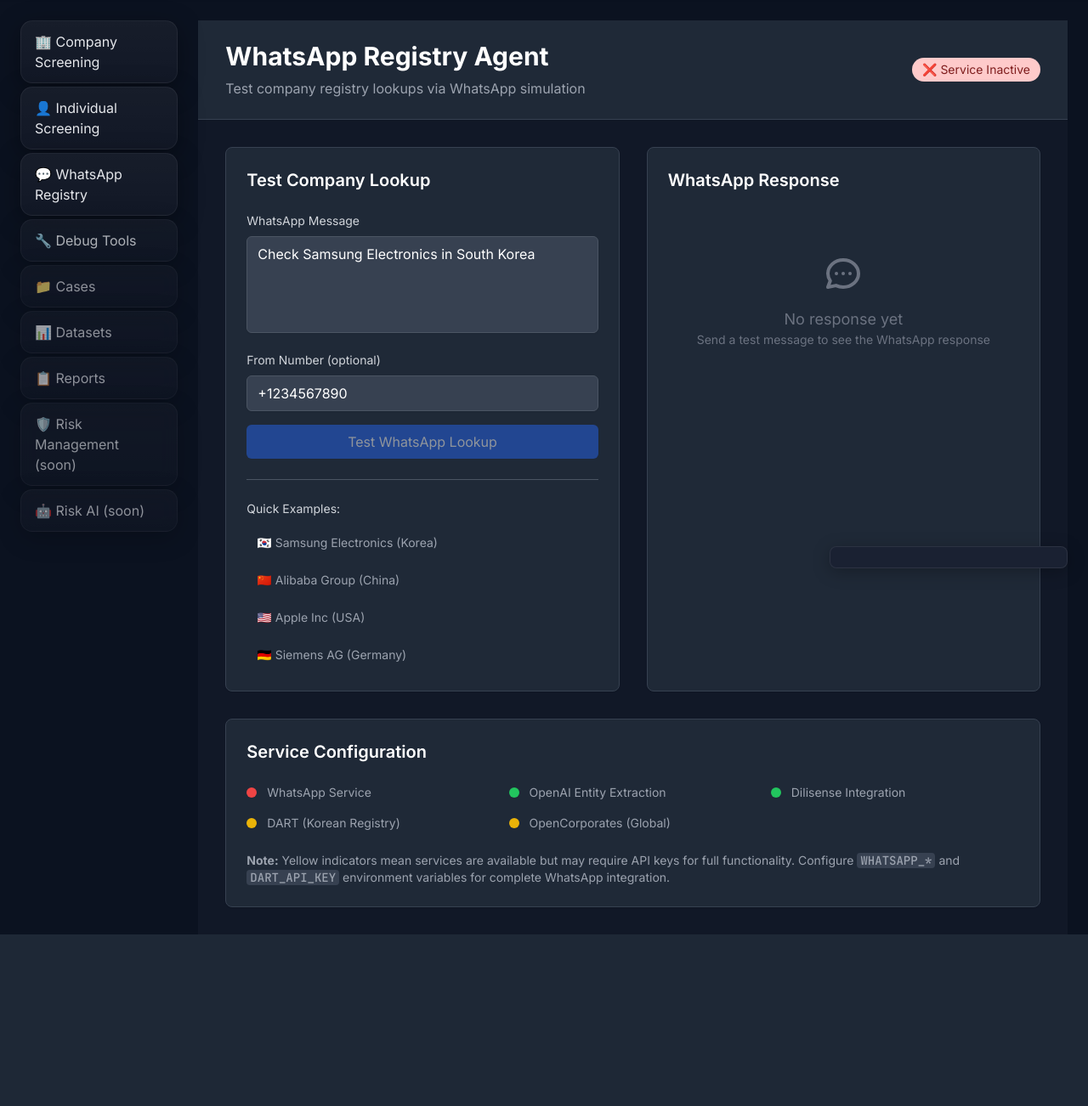
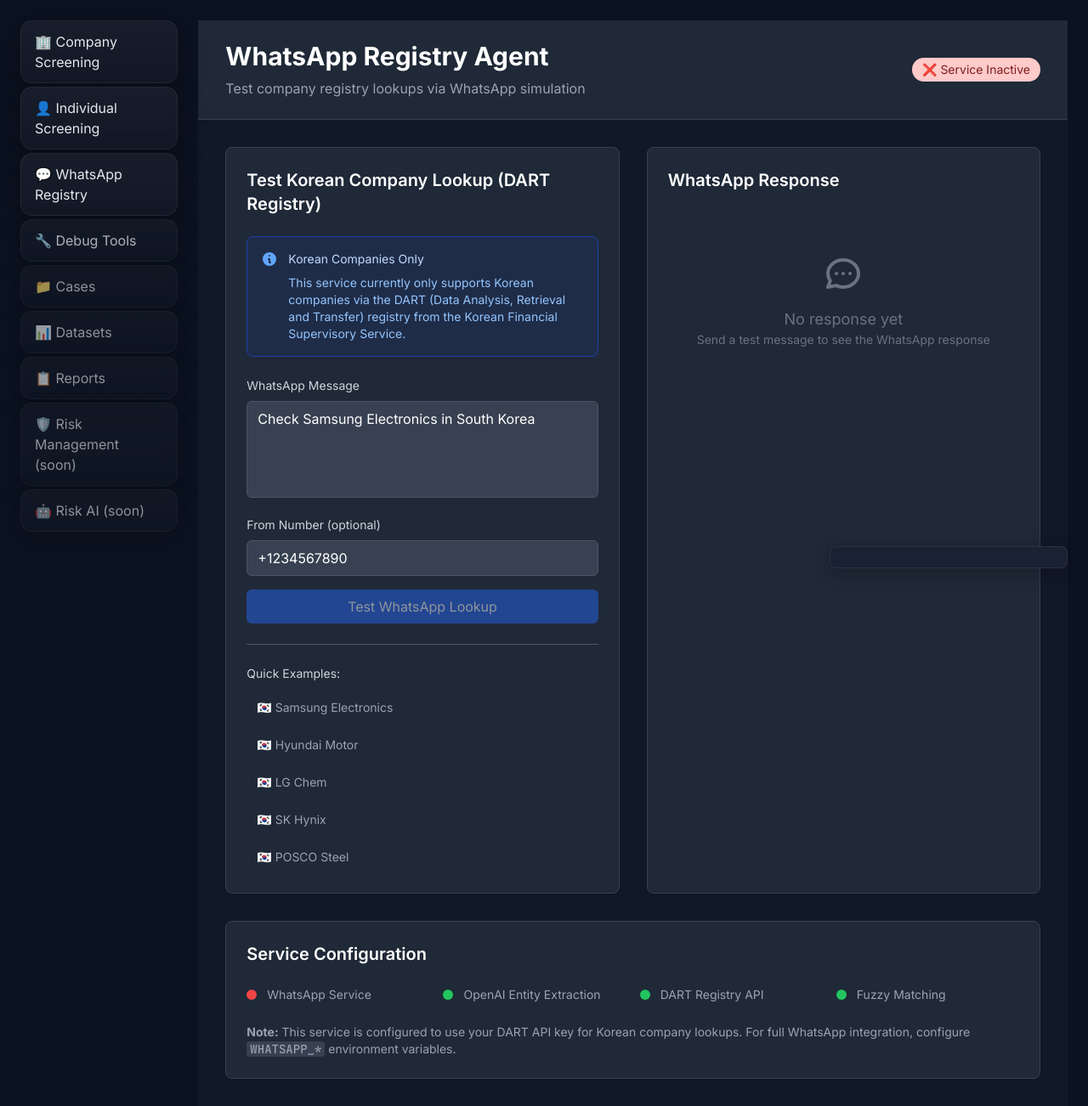
Before and after one commit to laithharzallah/Laithstool, a Python web app: template templates/whatsapp_test.html in a window 1280 px wide. Shown: the part 107-1409 px from the top of the page at 85% size. Before the commit the page ends 1207 px from the top, so only its background shows below. Run offline with Jinja, Linux system fonts and the light colour scheme; the template is opened without the code that fills it, so the values that code supplies are empty; some libraries are stand-ins or nearby versions.

Commit message:
Simplify WhatsApp Registry to DART-only: Korean company focus, remove multi-adapter complexity, use provided API key

```diff
--- a/app.py
+++ b/app.py
@@ -613,10 +613,10 @@
             "WHATSAPP_BEARER": bool(os.getenv("WHATSAPP_BEARER")),
             "WHATSAPP_VERIFY_TOKEN": bool(os.getenv("WHATSAPP_VERIFY_TOKEN")),
             "WHATSAPP_SENDER_E164": bool(os.getenv("WHATSAPP_SENDER_E164")),
-            "DART_API_KEY": bool(os.getenv("DART_API_KEY")),
-            "OPENCORPORATES_API_KEY": bool(os.getenv("OPENCORPORATES_API_KEY")),
+            "DART_API_KEY": bool(os.getenv("DART_API_KEY", "41e3e5a7cb9e450b235a6a79d2e538ac83c711e7")),
             "providers": getattr(rt, "search_providers", []),
             "whatsapp_service": WHATSAPP_AVAILABLE,
+            "korean_registry_focus": True,
         }
         return jsonify(info)
     except Exception as e:
--- a/services/adapters/dart.py
+++ b/services/adapters/dart.py
@@ -13,7 +13,8 @@
     """Korea Financial Supervisory Service DART API"""
 
     def __init__(self):
-        self.api_key = os.getenv("DART_API_KEY", "")
+        # Use provided API key
+        self.api_key = os.getenv("DART_API_KEY", "41e3e5a7cb9e450b235a6a79d2e538ac83c711e7")
         self.base_url = "https://opendart.fss.or.kr/api"
 
     def search_company(self, company_name: str) -> List[Dict[str, Any]]:
--- a/templates/whatsapp_test.html
+++ b/templates/whatsapp_test.html
@@ -41,8 +41,26 @@
             <!-- Test Form -->
             <div class="bg-white dark:bg-gray-800 rounded-lg shadow-sm border border-gray-200 dark:border-gray-700 p-6">
                 <h2 class="text-xl font-semibold text-gray-900 dark:text-white mb-6">
-                    Test Company Lookup
+                    Test Korean Company Lookup (DART Registry)
                 </h2>
+
+                <div class="bg-blue-50 dark:bg-blue-900/20 border border-blue-200 dark:border-blue-800 rounded-lg p-4 mb-6">
+                    <div class="flex">
+                        <div class="flex-shrink-0">
+                            <svg class="h-5 w-5 text-blue-400" fill="currentColor" viewBox="0 0 20 20">
+                                <path fill-rule="evenodd" d="M18 10a8 8 0 11-16 0 8 8 0 0116 0zm-7-4a1 1 0 11-2 0 1 1 0 012 0zM9 9a1 1 0 000 2v3a1 1 0 001 1h1a1 1 0 100-2v-3a1 1 0 00-1-1H9z" clip-rule="evenodd"></path>
+                            </svg>
+                        </div>
+                        <div class="ml-3">
+                            <h3 class="text-sm font-medium text-blue-800 dark:text-blue-200">
+                                Korean Companies Only
+                            </h3>
+                            <div class="mt-2 text-sm text-blue-700 dark:text-blue-300">
+                                <p>This service currently only supports Korean companies via the DART (Data Analysis, Retrieval and Transfer) registry from the Korean Financial Supervisory Service.</p>
+                            </div>
+                        </div>
+                    </div>
+                </div>
 
                 <form id="whatsapp-test-form" class="space-y-4">
                     <div>
@@ -96,28 +114,34 @@
                     </h3>
                     <div class="space-y-2">
                         <button
-                            onclick="setExample('Check Samsung Electronics in South Korea')"
+                            onclick="setExample('Check Samsung Electronics in Korea')"
                             class="block w-full text-left px-3 py-2 text-sm text-gray-600 dark:text-gray-400 hover:bg-gray-50 dark:hover:bg-gray-700 rounded-md transition duration-200"
                         >
-                            🇰🇷 Samsung Electronics (Korea)
+                            🇰🇷 Samsung Electronics
                         </button>
                         <button
-                            onclick="setExample('Check Alibaba Group in China')"
+                            onclick="setExample('Find Hyundai Motor Company in South Korea')"
                             class="block w-full text-left px-3 py-2 text-sm text-gray-600 dark:text-gray-400 hover:bg-gray-50 dark:hover:bg-gray-700 rounded-md transition duration-200"
                         >
-                            🇨🇳 Alibaba Group (China)
+                            🇰🇷 Hyundai Motor
                         </button>
                         <button
-                            onclick="setExample('Check Apple Inc in USA')"
+                            onclick="setExample('Search for LG Chem in Korea')"
                             class="block w-full text-left px-3 py-2 text-sm text-gray-600 dark:text-gray-400 hover:bg-gray-50 dark:hover:bg-gray-700 rounded-md transition duration-200"
                         >
-                            🇺🇸 Apple Inc (USA)
+                            🇰🇷 LG Chem
                         </button>
                         <button
-                            onclick="setExample('Check Siemens AG in Germany')"
+                            onclick="setExample('Look up SK Hynix in South Korea')"
                             class="block w-full text-left px-3 py-2 text-sm text-gray-600 dark:text-gray-400 hover:bg-gray-50 dark:hover:bg-gray-700 rounded-md transition duration-200"
                         >
-                            🇩🇪 Siemens AG (Germany)
+                            🇰🇷 SK Hynix
+                        </button>
+                        <button
+                            onclick="setExample('Check POSCO in Korea')"
+                            class="block w-full text-left px-3 py-2 text-sm text-gray-600 dark:text-gray-400 hover:bg-gray-50 dark:hover:bg-gray-700 rounded-md transition duration-200"
+                        >
+                            🇰🇷 POSCO Steel
                         </button>
                     </div>
                 </div>
@@ -185,7 +209,7 @@
                 Service Configuration
             </h2>
 
-            <div class="grid grid-cols-1 md:grid-cols-2 lg:grid-cols-3 gap-4">
+            <div class="grid grid-cols-1 md:grid-cols-2 lg:grid-cols-4 gap-4">
                 <div class="flex items-center space-x-3">
                     <div class="w-3 h-3 rounded-full {% if whatsapp_available %}bg-green-500{% else %}bg-red-500{% endif %}"></div>
                     <span class="text-sm text-gray-600 dark:text-gray-400">WhatsApp Service</span>
@@ -196,22 +220,18 @@
                 </div>
                 <div class="flex items-center space-x-3">
                     <div class="w-3 h-3 rounded-full bg-green-500"></div>
-                    <span class="text-sm text-gray-600 dark:text-gray-400">Dilisense Integration</span>
+                    <span class="text-sm text-gray-600 dark:text-gray-400">DART Registry API</span>
                 </div>
                 <div class="flex items-center space-x-3">
-                    <div class="w-3 h-3 rounded-full bg-yellow-500"></div>
-                    <span class="text-sm text-gray-600 dark:text-gray-400">DART (Korean Registry)</span>
-                </div>
-                <div class="flex items-center space-x-3">
-                    <div class="w-3 h-3 rounded-full bg-yellow-500"></div>
-                    <span class="text-sm text-gray-600 dark:text-gray-400">OpenCorporates (Global)</span>
+                    <div class="w-3 h-3 rounded-full bg-green-500"></div>
+                    <span class="text-sm text-gray-600 dark:text-gray-400">Fuzzy Matching</span>
                 </div>
             </div>
 
             <div class="mt-6">
                 <p class="text-sm text-gray-600 dark:text-gray-400">
-                    <strong>Note:</strong> Yellow indicators mean services are available but may require API keys for full functionality.
-                    Configure <code class="bg-gray-100 dark:bg-gray-700 px-1 rounded">WHATSAPP_*</code> and <code class="bg-gray-100 dark:bg-gray-700 px-1 rounded">DART_API_KEY</code> environment variables for complete WhatsApp integration.
+                    <strong>Note:</strong> This service is configured to use your DART API key for Korean company lookups.
+                    For full WhatsApp integration, configure <code class="bg-gray-100 dark:bg-gray-700 px-1 rounded">WHATSAPP_*</code> environment variables.
                 </p>
             </div>
         </div>
```
Also changed, not shown: services/whatsapp_registry.py (+13 -34 lines), README.md.
